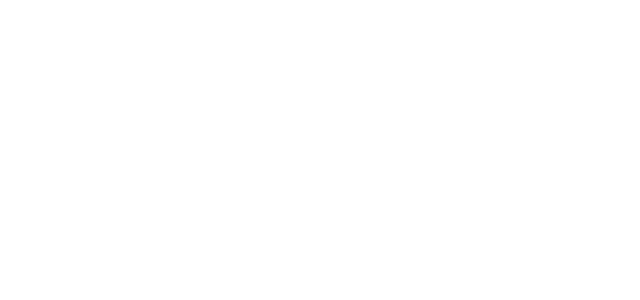
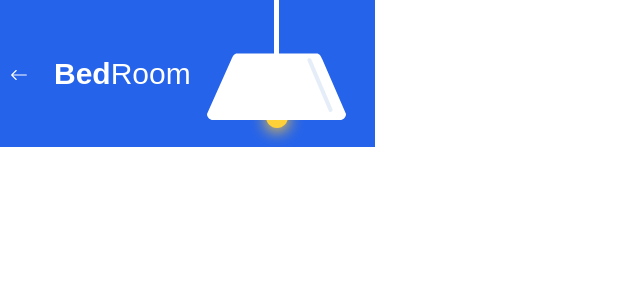
Before and after one commit to rts-cmk-wu06/smartlight-ui-sheilaLygreWeitling, a React (Create React App) app: page /Home/Bedroom in a window 1280 px wide. Shown: the top 300 px of the page, without its empty margins (0-640 px from the left). Built offline with nearby package versions, Linux system fonts and the light colour scheme.

Commit message:
Add changes header bedroom

```diff
--- /dev/null
+++ b/src/asstes/Compontens/Arrow.js
@@ -0,0 +1,10 @@
+import React from 'react';
+import { BsArrowLeft } from "react-icons/bs";
+
+const Arrow = () => {
+    return <div>
+        <button className='text-white text-lg'><BsArrowLeft /></button>
+    </div>;
+};
+
+export default Arrow;
--- /dev/null
+++ b/src/asstes/Compontens/BedRoomName.js
@@ -0,0 +1,11 @@
+import React from 'react';
+import H1 from './H1';
+
+
+const BedRoomName = ({ name, room }) => {
+    return <div>
+        <h1 className='text-white font-bold text-3xl p-4'> {name}<span className='font-normal'>{room}</span></h1>
+    </div>;
+};
+
+export default BedRoomName;
--- a/src/asstes/Compontens/LampSVG.js
+++ b/src/asstes/Compontens/LampSVG.js
@@ -3,7 +3,7 @@
 
 const LampSVG = () => {
     return <div>
-
+        <img src={Lamp} alt="lamp" />
     </div>;
 };
 
--- a/src/asstes/Pages/BedRoom.js
+++ b/src/asstes/Pages/BedRoom.js
@@ -1,11 +1,10 @@
 import React from 'react';
-import LampSVG from '../Compontens/LampSVG';
+import HeaderBedroom from '../Templates/HeaderBedroom';
+
 
 const BedRoom = () => {
     return <div>
-        <div>
-            <LampSVG />
-        </div>
+        <HeaderBedroom />
     </div>;
 };
 
--- /dev/null
+++ b/src/asstes/Templates/HeaderBedroom.js
@@ -0,0 +1,20 @@
+import React from 'react';
+import Arrow from '../Compontens/Arrow';
+import BedRoomName from '../Compontens/BedRoomName';
+import LampSVG from '../Compontens/LampSVG';
+
+const HeaderBedroom = () => {
+    return <div>
+        <div className='flex'>
+            <div className='flex items-center'>
+                <div className='px-2.5 pt-2.5'>
+                    <Arrow />
+                </div>
+                <BedRoomName name="Bed" room="Room" />
+            </div>
+            <LampSVG />
+        </div>
+    </div>;
+};
+
+export default HeaderBedroom;
```
